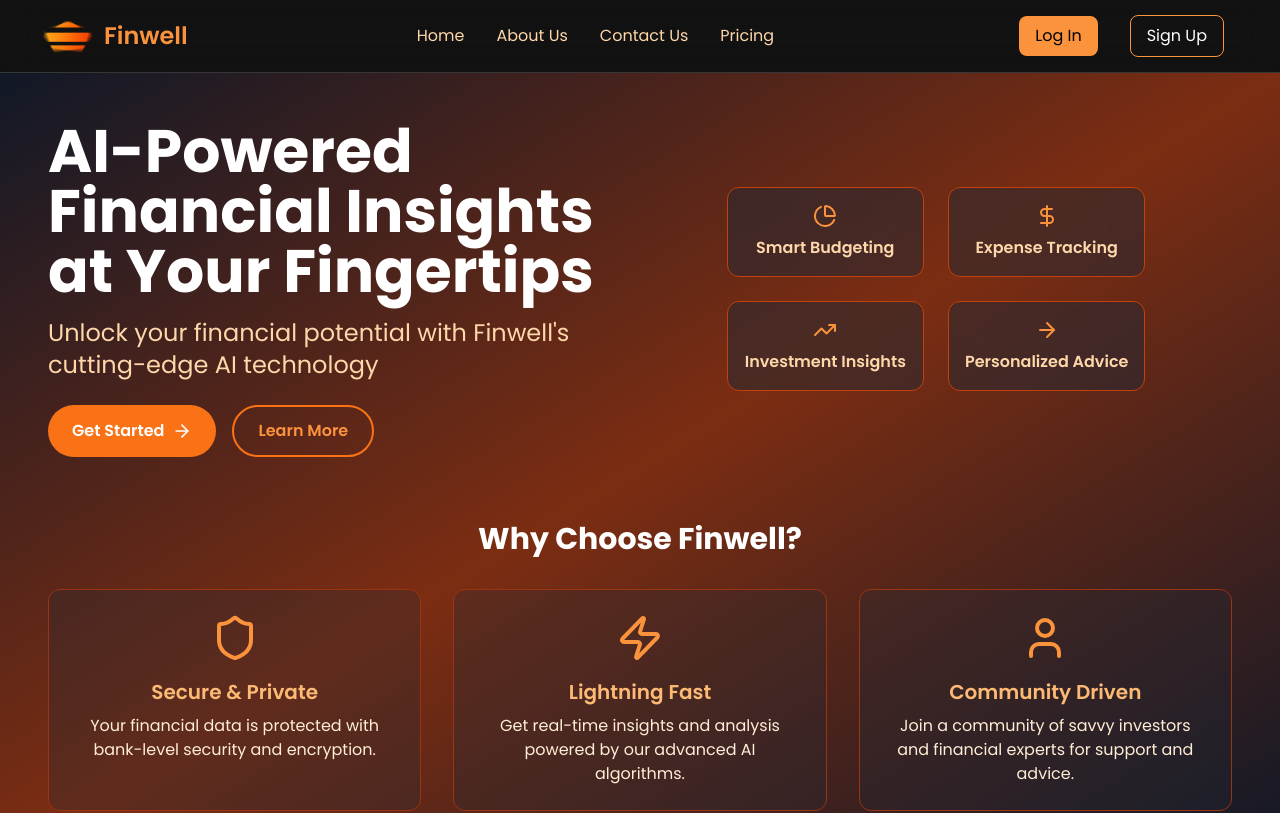
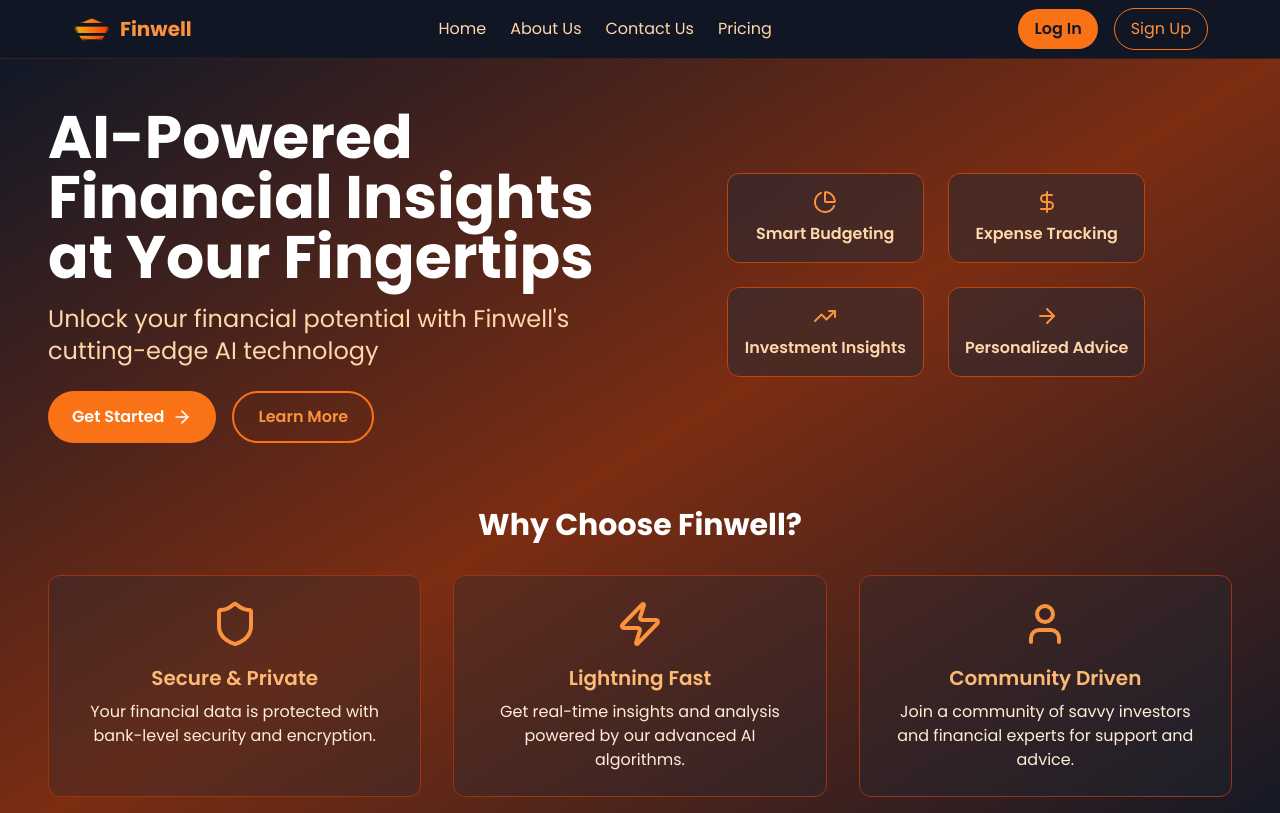
Before and after one commit to tashish419/ems-landing-page, a React (Vite) app: page / in a window 1280 px wide. Shown: the top 813 px of the page. Built offline with nearby package versions, Linux system fonts and the light colour scheme.

Commit message:
update header UI to match with color scheme and dark aesthetic

```diff
--- a/src/components/Header/Header.jsx
+++ b/src/components/Header/Header.jsx
@@ -12,62 +12,141 @@ const Header = () => {
   };
 
   return (
-    <nav className="sticky top-0 z-50 py-2 backdrop-blur-lg border-b border-neutral-700/80">
-      <div className="px-10 flex justify-between">
+    // <nav className="sticky top-0 z-50 py-2 backdrop-blur-lg border-b border-neutral-700/80">
+    //   <div className="px-4 md:px-10 flex justify-between">
+    //     <div className="flex items-center">
+    //       <img src={logoImage} alt="logo" className="w-14 h-14 mr-2" />
+    //       <span className="text-orange-400 text-2xl font-semibold">Finwell</span>
+    //     </div>
+
+    //     <ul className="hidden md:flex items-center">
+    //       {navItems.map((item, index) => {
+    //         return (
+    //           <li key={index} className="inline-block text-orange-200 hover:text-orange-400 transition duration-300 mx-4">
+    //             <Link to={item.href}>{item.title}</Link>
+    //           </li>
+    //         );
+    //       })}
+    //     </ul>
+
+    //     <div className="hidden md:flex items-center">
+    //       <button className="py-2 px-4 bg-orange-400 rounded-lg text-black hover:bg-orange-500 mx-4">
+    //         Log In
+    //       </button>
+    //       <button className="py-2 px-4 border border-orange-400 rounded-lg hover:bg-orange-400 hover:rounded-lg hover:text-black mx-4">
+    //         Sign Up
+    //       </button>
+    //     </div>
+
+    //     <div className="md:hidden flex items-center">
+    //       <button onClick={handleToggleDrawer}>
+    //         {!mobileDrawerOpen && <Menu />}
+    //       </button>
+    //     </div>
+
+    //     {mobileDrawerOpen && (
+    //       <div className="fixed z-20 right-0 w-[95%] flex flex-col bg-neutral-900 md:hidden h-[100vh]">
+    //         <button
+    //           onClick={handleToggleDrawer}
+    //           className="flex justify-end mr-2 my-2"
+    //         >
+    //           <X />
+    //         </button>
+    //         <ul className="flex flex-col gap-6 px-8 py-6">
+    //           {navItems.map((item, index) => {
+    //             return (
+    //               <li key={index}>
+    //                 <Link to={item.href}>{item.title}</Link>
+    //               </li>
+    //             );
+    //           })}
+    //         </ul>
+    //         <div className="flex flex-col px-8 mb-4 gap-6">
+    //           <button className="py-2 px-4 border border-orange-400 rounded-lg">
+    //             Sign Up
+    //           </button>
+    //           <button className="py-2 px-4 bg-orange-400 rounded-lg text-black">
+    //             Log In
+    //           </button>
+    //         </div>
+    //       </div>
+    //     )}
+    //   </div>
+    // </nav>
+    <nav className="sticky top-0 z-50 py-2 bg-gray-900 bg-opacity-90 backdrop-blur-lg border-b border-orange-800/30">
+      <div className="container mx-auto px-4 md:px-6 lg:px-8 flex justify-between items-center">
         <div className="flex items-center">
-          <img src={logoImage} alt="logo" className="w-14 h-14 mr-2" />
-          <span className="text-orange-400 text-2xl font-semibold">Finwell</span>
+          <img src={logoImage} alt="Finwell logo" className="w-10 h-10 mr-2" />
+          <span className="text-orange-400 text-xl font-bold">Finwell</span>
         </div>
 
-        <ul className="hidden md:flex items-center">
-          {navItems.map((item, index) => {
-            return (
-              <li key={index} className="inline-block text-orange-200 hover:text-orange-400 transition duration-300 mx-4">
-                <Link to={item.href}>{item.title}</Link>
-              </li>
-            );
-          })}
+        <ul className="hidden lg:flex items-center space-x-6">
+          {navItems.map((item, index) => (
+            <li key={index}>
+              <Link
+                to={item.href}
+                className="text-orange-200 hover:text-orange-400 transition duration-300"
+              >
+                {item.title}
+              </Link>
+            </li>
+          ))}
         </ul>
 
-        <div className="hidden md:flex items-center">
-          <button className="py-2 px-4 bg-orange-400 rounded-lg text-black hover:bg-orange-500 mx-4">
+        <div className="hidden lg:flex items-center space-x-4">
+          <button className="py-2 px-4 bg-orange-500 rounded-full text-gray-900 font-semibold hover:bg-orange-400 transition duration-300">
             Log In
           </button>
-          <button className="py-2 px-4 border border-orange-400 rounded-lg hover:bg-orange-400 hover:rounded-lg hover:text-black mx-4">
+          <button className="py-2 px-4 border border-orange-500 text-orange-400 rounded-full hover:bg-orange-500 hover:text-gray-900 transition duration-300">
             Sign Up
           </button>
         </div>
 
-        <div className="md:hidden flex items-center">
-          <button onClick={handleToggleDrawer}>
-            {!mobileDrawerOpen && <Menu />}
-          </button>
-        </div>
+        <button
+          onClick={handleToggleDrawer}
+          className="lg:hidden text-orange-400 hover:text-orange-300 transition duration-300"
+          aria-label={mobileDrawerOpen ? "Close menu" : "Open menu"}
+        >
+          {mobileDrawerOpen ? <X size={24} /> : <Menu size={24} />}
+        </button>
 
         {mobileDrawerOpen && (
-          <div className="fixed z-20 right-0 w-[95%] flex flex-col bg-neutral-900 md:hidden h-[100vh]">
-            <button
+          <div className="fixed inset-0 z-50 lg:hidden">
+            <div
+              className="fixed inset-0 bg-gray-900 bg-opacity-75 backdrop-blur-sm"
               onClick={handleToggleDrawer}
-              className="flex justify-end mr-2 my-2"
-            >
-              <X />
-            </button>
-            <ul className="flex flex-col gap-6 px-8 py-6">
-              {navItems.map((item, index) => {
-                return (
+            ></div>
+            <div className="fixed right-0 top-0 bottom-0 w-64 bg-gray-800 p-6 overflow-y-auto">
+              <div className="flex justify-end mb-6">
+                <button
+                  onClick={handleToggleDrawer}
+                  className="text-orange-400 hover:text-orange-300 transition duration-300"
+                  aria-label="Close menu"
+                >
+                  <X size={24} />
+                </button>
+              </div>
+              <ul className="space-y-4 mb-6">
+                {navItems.map((item, index) => (
                   <li key={index}>
-                    <Link to={item.href}>{item.title}</Link>
+                    <Link
+                      to={item.href}
+                      className="block text-orange-200 hover:text-orange-400 transition duration-300"
+                      onClick={handleToggleDrawer}
+                    >
+                      {item.title}
+                    </Link>
                   </li>
-                );
-              })}
-            </ul>
-            <div className="flex flex-col px-8 mb-4 gap-6">
-              <button className="py-2 px-4 border border-orange-400 rounded-lg">
-                Sign Up
-              </button>
-              <button className="py-2 px-4 bg-orange-400 rounded-lg text-black">
-                Log In
-              </button>
+                ))}
+              </ul>
+              <div className="space-y-4">
+                <button className="w-full py-2 px-4 bg-orange-500 rounded-full text-gray-900 font-semibold hover:bg-orange-400 transition duration-300">
+                  Log In
+                </button>
+                <button className="w-full py-2 px-4 border border-orange-500 text-orange-400 rounded-full hover:bg-orange-500 hover:text-gray-900 transition duration-300">
+                  Sign Up
+                </button>
+              </div>
             </div>
           </div>
         )}
```
